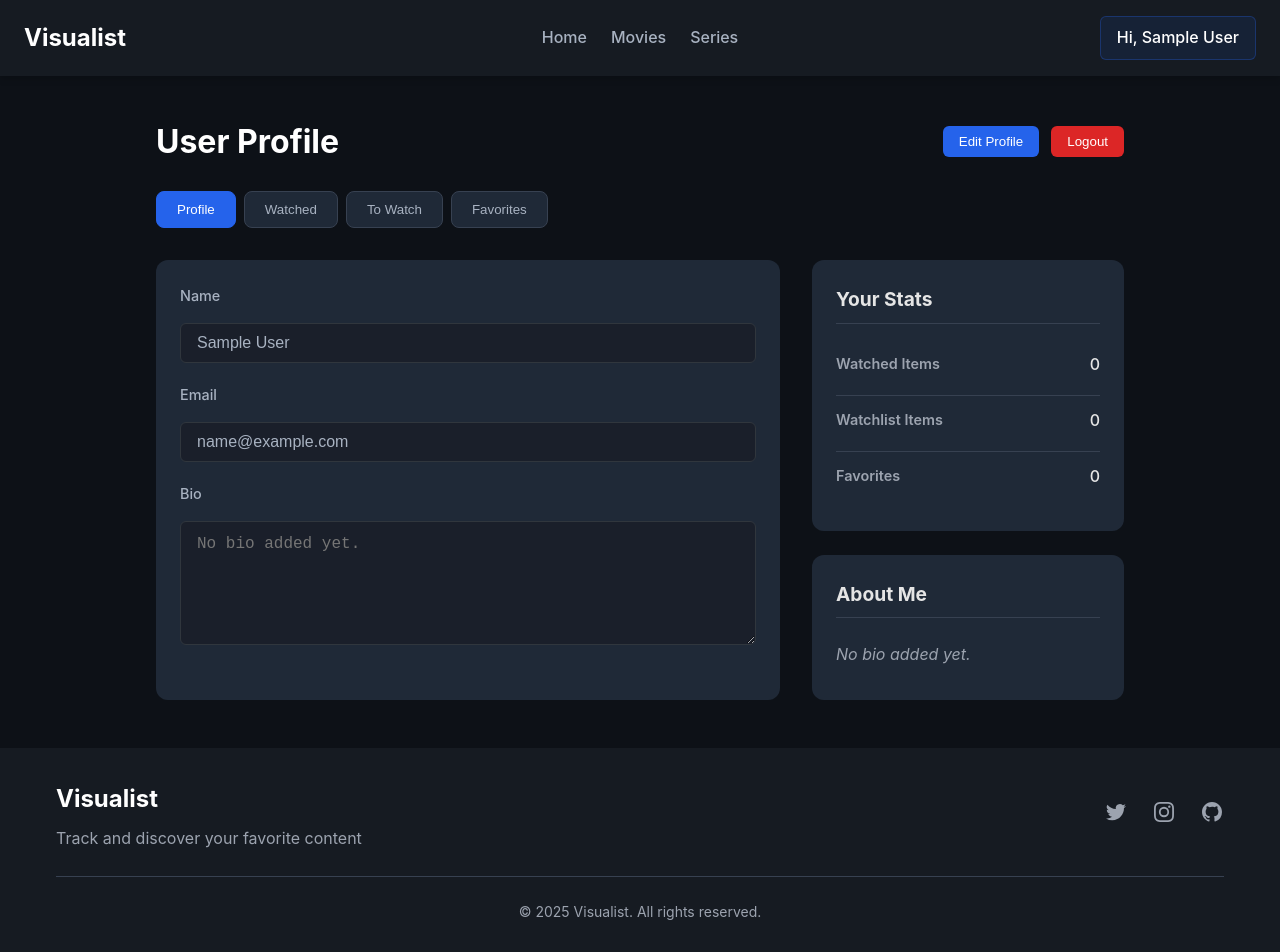
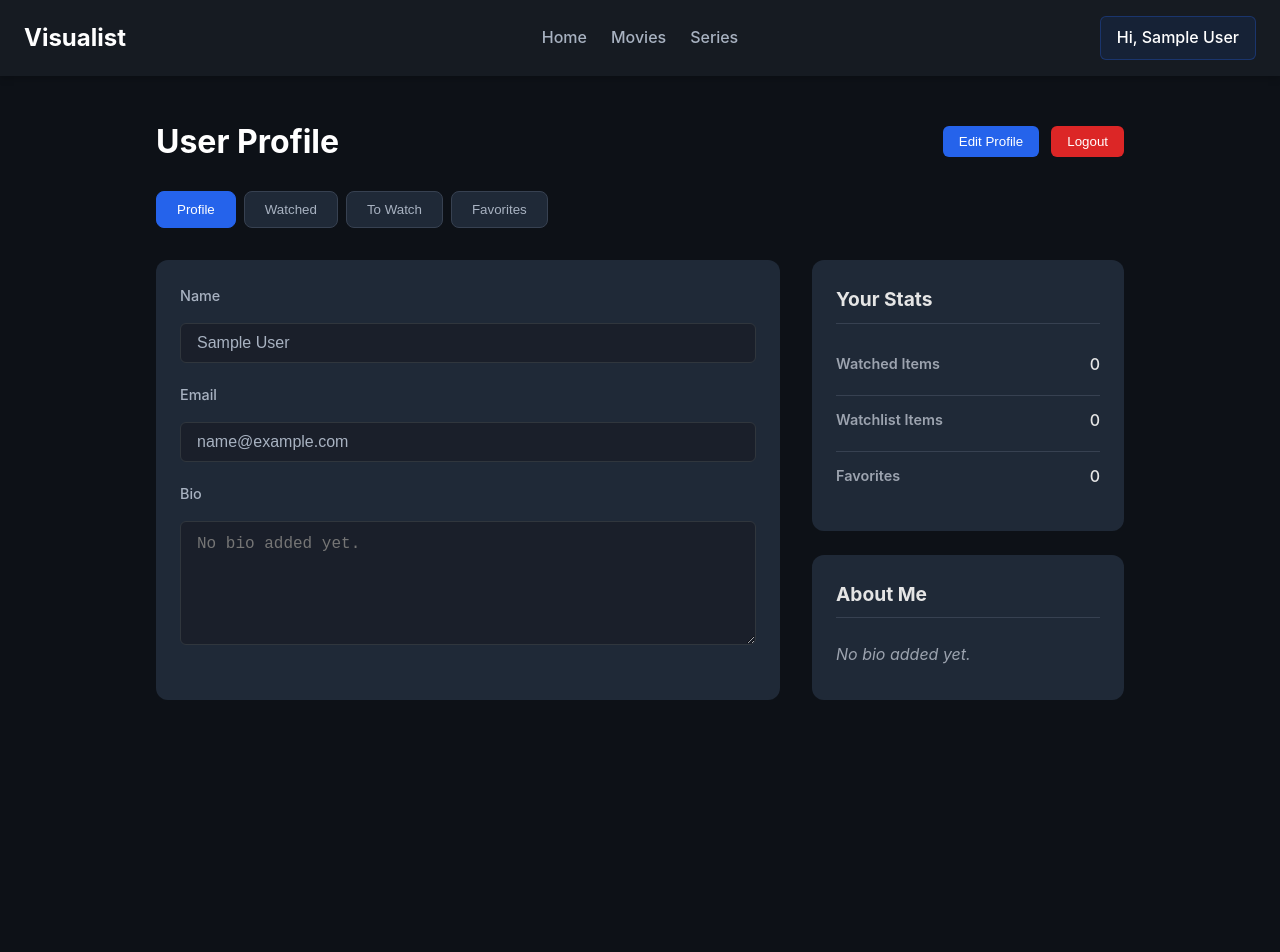
Before and after one commit to UnaiMunoz/Visualist, a React (Vite) app in the folder frontend/: page /profile in a window 1280 px wide. Shown: the top 952 px of the page. After the commit the page ends 800 px from the top, so only its background shows below. Built offline with nearby package versions, Linux system fonts and the light colour scheme; no server answers; sample sign-in values are in the browser's storage.

Commit message:
Update layout

```diff
--- a/frontend/src/components/Layout.jsx
+++ b/frontend/src/components/Layout.jsx
@@ -1,12 +1,21 @@
+import { useLocation } from "react-router-dom";
 import Navbar from "./Navbar";
 import Footer from "./Footer";
 
 const Layout = ({ children }) => {
+  const location = useLocation();
+
+  // Páginas donde no queremos mostrar el footer
+  const noFooterPages = ["/profile"];
+
+  // Verificar si la página actual está en la lista de páginas sin footer
+  const shouldHideFooter = noFooterPages.includes(location.pathname);
+
   return (
     <div className="layout">
       <Navbar />
       <main className="main">{children}</main>
-      <Footer />
+      {!shouldHideFooter && <Footer />}
     </div>
   );
 };
```
